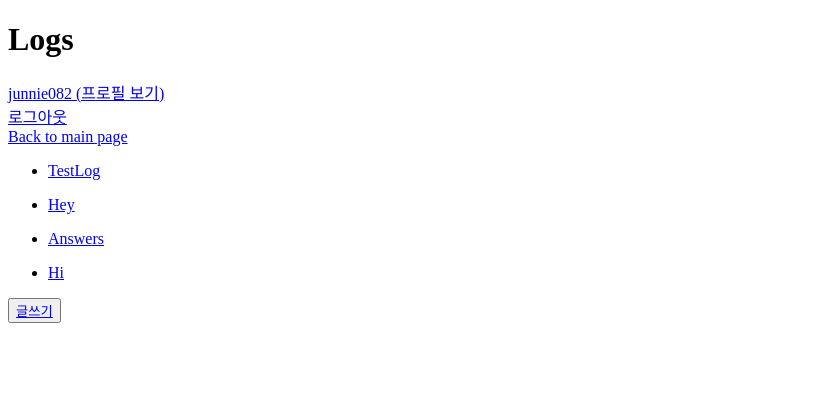
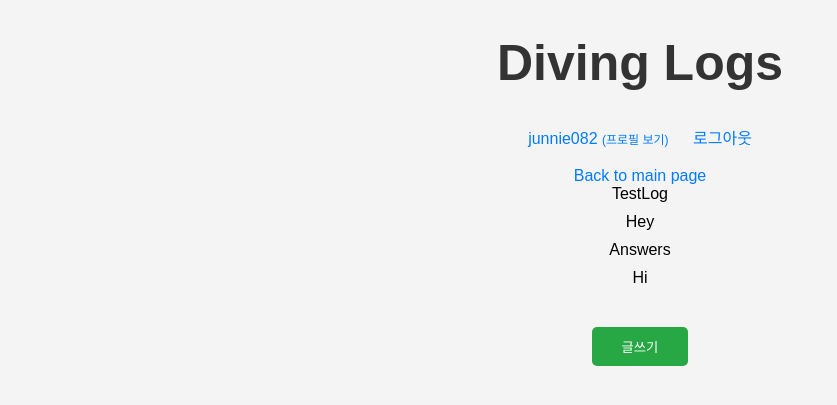
Before and after one commit to junnie082/Scoop-A-Dive, a Django app: page /home/ in a window 1280 px wide. Shown: the top 405 px of the page, without its empty margins (0-837 px from the left). Run offline with Django 5.2, Linux system fonts and the light colour scheme; a user stored in the database is signed in; data comes from the database, SQL or seed files in the repository; both versions use the stored data as it was after the commit; parts of the project's set-up code (start-up, migrations or seed data) failed here and were passed over.

Commit message:
feat: changed UI a bit, and added modify profile page

```diff
--- a/scoopadive/main/templates/main/home.html
+++ b/scoopadive/main/templates/main/home.html
@@ -2,25 +2,90 @@
 <html lang="en">
 <head>
     <meta charset="UTF-8">
-    <title>Logs</title>
+    <title>Diving Logs</title>
+    <style>
+        body {
+            font-family: Arial, sans-serif;
+            margin: 20px;
+            padding: 0;
+            text-align: center;
+            background-color: #f4f4f4;
+        }
+
+        h1 {
+            color: #333;
+            font-size: 50px;
+        }
+
+        #title {
+            color: black;
+        }
+
+        a {
+            text-decoration: none;
+            color: #007BFF;
+            margin: 0 10px;
+        }
+
+        a:hover {
+            text-decoration: underline;
+        }
+
+
+        #user-links {
+            margin-top: 20px;
+        }
+
+        table {
+            width: 80%;
+            margin: 20px auto;
+            border-collapse: collapse;
+        }
+
+        th, td {
+            padding: 10px;
+            border: 1px solid #ddd;
+        }
+
+        ul {
+            list-style-type: none;
+            padding: 0;
+            margin: 0;
+        }
+
+        li {
+            margin-bottom: 10px;
+        }
+
+        button {
+            background-color: #28a745;
+            color: white;
+            padding: 10px 20px;
+            border: none;
+            border-radius: 5px;
+            cursor: pointer;
+        }
+    </style>
 </head>
 <body>
-    <h1>Logs</h1>
-    {% if user.is_authenticated %}
-    <a href="{% url 'user_profile:profile' %}">{{ user.username }} (프로필 보기)</a><br>
-        <a href="{% url 'common:logout' %}">로그아웃</a>
-    {% else %}
-    <a href="{% url 'common:login' %}">로그인</a>
-    {% endif %}
+    <h1>Diving Logs</h1>
+    <div id="user-links">
+        {% if user.is_authenticated %}
+            <a href="{% url 'user_profile:profile' %}">{{ user.username }} <span style="font-size: 12px;">(프로필 보기)</span></a>
+            <a href="{% url 'common:logout' %}">로그아웃</a>
+        {% else %}
+            <a href="{% url 'common:login' %}">로그인</a>
+        {% endif %}
+    </div>
     <br>
-    <a href={% url 'main:index' %}>Back to main page</a>
+    <a href="{% url 'main:index' %}">Back to main page</a>
     <table>
         {% for list in loglist %}
             <ul>
-                <li><a href="{{ list.pk }}/">{{ list.logName }}</a></li>
+                <li><a id="title" href="{{ list.pk }}/">{{ list.logName }}</a></li>
             </ul>
         {% endfor %}
     </table>
-    <button><a href="new_post/">글쓰기</a></button>
+    <button><a href="new_post/" style="color: white;">글쓰기</a></button>
 </body>
 </html>
--- a/scoopadive/main/templates/user_profile/profile.html
+++ b/scoopadive/main/templates/user_profile/profile.html
@@ -18,5 +18,7 @@
         <p>No profile found for this user.</p>
     {% endif %}
 
+    <button><a href="modify_profile/">프로필 수정하기</a></button>
+
 </body>
 </html>
--- a/scoopadive/user_profile/urls.py
+++ b/scoopadive/user_profile/urls.py
@@ -1,10 +1,11 @@
 from django.contrib import admin
 from django.urls import path, include
 
-from user_profile.views import view_profile
+from user_profile.views import view_profile, modify_profile
 
 app_name = 'user_profile'
 
 urlpatterns = [
     path('', view_profile, name="profile"),
+    path('modify_profile/', modify_profile, name="modify_profile"),
 ]
```
Also changed, not shown: scoopadive/main/templates/main/index.html (+51 -12 lines), scoopadive/main/templates/user_profile/modify_profile.html (added, +15 -0 lines), scoopadive/user_profile/views.py (+10 -0 lines), scoopadive/common/views.py (line endings or trailing spaces), scoopadive/db.sqlite3.
